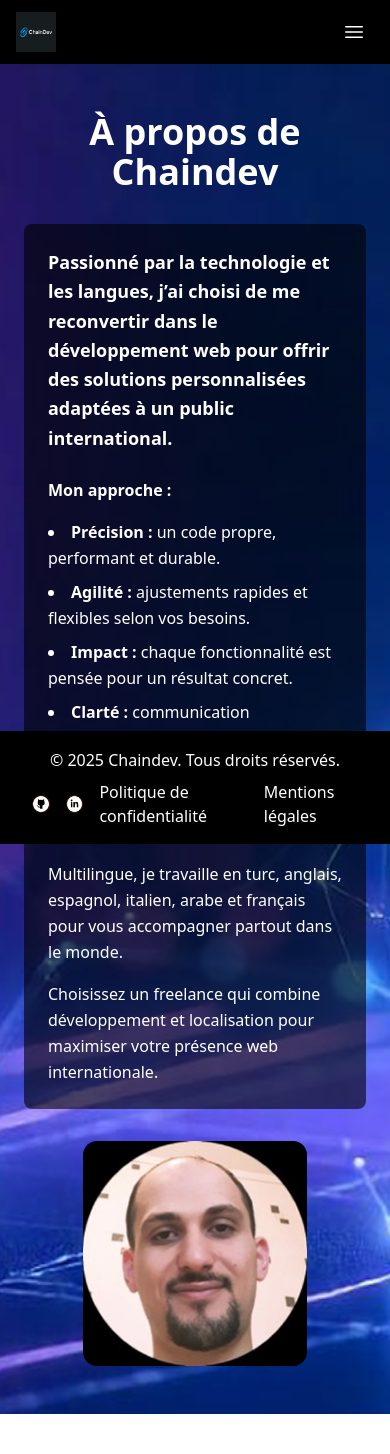
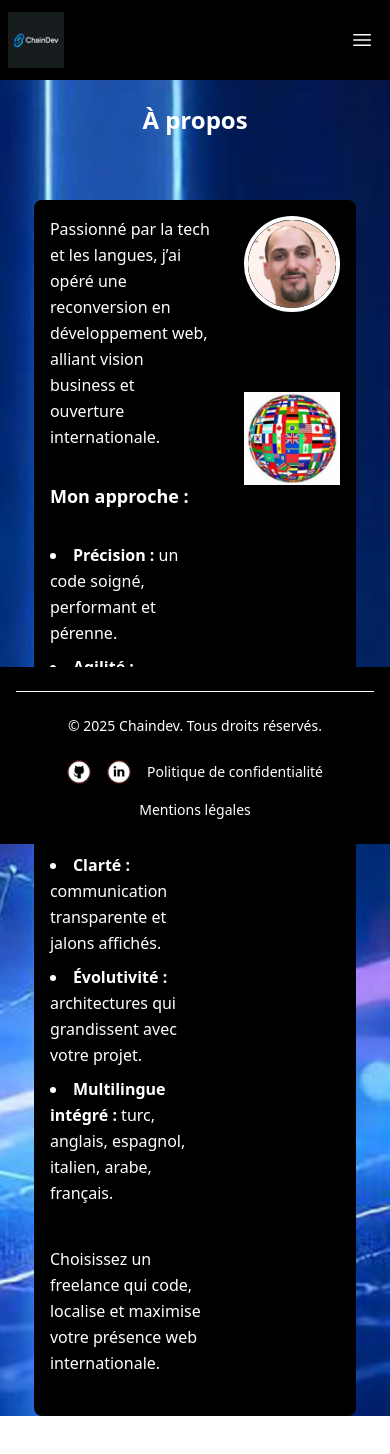
Before and after one commit to Seyfullah13/Chaindev, a React (Vite) app in the folder chaindev/: page /A-propos in a window 390 px wide. Shown: the top 1454 px of the page. Built offline with nearby package versions, Linux system fonts and the light colour scheme.

Commit message:
Add flag images and update CSS for responsive layout; Modify navbar to align logo to the left on desktop; Add CSS for images on mobile and tablet; Update footer to be fully responsive with elements aligned on the same line.

```diff
--- a/chaindev/src/Components/Footer.jsx
+++ b/chaindev/src/Components/Footer.jsx
@@ -8,45 +8,60 @@ const currentYear = new Date().getFullYear();
 
 export function FooterWithSocialLinks() {
   return (
-    <footer className="sticky bottom-0 w-full z-50 bg-black">
-      <div className="mx-auto w-full px-8">
-        <div className="flex w-full flex-col items-center justify-center border-t border-blue-gray-50 py-4">
+    <footer className="bg-black text-white w-full sticky bottom-0 z-50 ">
+      <div className="mx-auto w-full max-w-screen-xl px-4 py-6 sm:px-6 lg:px-8">
+        <div className="flex flex-col sm:flex-row items-center justify-between gap-6 border-t border-blue-gray-100 pt-6">
+          {/* Copyright */}
           <Typography
             variant="small"
-            className="text-center font-normal text-white"
+            className="text-center sm:text-left text-sm"
           >
             &copy; {currentYear} Chaindev. Tous droits réservés.
           </Typography>
-          <div className="flex items-center justify-center mt-2 space-x-4 text-white">
+
+          {/* Liens et icônes */}
+          <div className="flex flex-wrap items-center justify-center gap-4 text-sm">
+            {/* GitHub */}
             <a
               href="https://github.com/Seyfullah13"
               target="_blank"
               rel="noopener noreferrer"
+              aria-label="Lien vers GitHub"
+              className="transition-opacity hover:opacity-80"
             >
               <img
-                className="h-6 sm:h-8 md:h-10 lg:h-12 w-auto object-contain"
                 src={githubLogo}
                 alt="GitHub"
+                className="w-6 md:w-8 aspect-square object-contain"
               />
             </a>
+
+            {/* LinkedIn */}
             <a
               href="https://www.linkedin.com/in/seyfullah-ozdal"
               target="_blank"
               rel="noopener noreferrer"
+              aria-label="Lien vers LinkedIn"
+              className="transition-opacity hover:opacity-80"
             >
               <img
-                className="h-6 sm:h-8 md:h-10 lg:h-12 w-auto object-contain"
                 src={linkedinLogo}
                 alt="LinkedIn"
+                className="w-6 md:w-8 aspect-square object-contain"
               />
             </a>
+
+            {/* Liens internes */}
             <Link
               to="/politique-de-confidentialite"
-              className="hover:underline"
+              className="hover:underline transition-colors"
             >
               Politique de confidentialité
             </Link>
-            <Link to="/mentions-legales" className="hover:underline">
+            <Link
+              to="/mentions-legales"
+              className="hover:underline transition-colors"
+            >
               Mentions légales
             </Link>
           </div>
--- a/chaindev/src/Components/GlobalNav.jsx
+++ b/chaindev/src/Components/GlobalNav.jsx
@@ -52,17 +52,25 @@ export default function Navbar() {
   useClickOutside(langRef, () => setLangOpen(false));
 
   return (
-    <header className="bg-black text-white sticky top-0 z-50">
-      <div className="max-w-6xl mx-auto flex items-center justify-between px-4 py-3 lg:py-4">
-        {/* Logo */}
-        <Link to="/" className="flex items-center">
+    <header className="bg-black text-white sticky top-0 z-50 w-full">
+      <div className="flex items-center justify-between w-full px-2 lg:px-8 py-3 lg:py-4">
+        {/* Logo vraiment collé à gauche */}
+        <Link to="/" className="flex items-center mr-auto">
           <img
             src="chaindev.png"
             alt="logo chaindev"
-            className="h-10 sm:h-12 md:h-14 lg:h-16 xl:h-20"
+            className="
+              h-14 w-auto
+              sm:h-16
+              md:h-20
+              lg:h-16 xl:h-20
+              transition-all
+            "
           />
         </Link>
 
+        {/* Container centré pour la nav et le menu */}
+        <div className="flex-1 flex items-center justify-end max-w-6xl mx-auto">
           {/* Desktop nav */}
           <nav className="hidden lg:flex items-center space-x-8">
             {navLinks.map(({ label, href }) =>
@@ -135,6 +143,7 @@ export default function Navbar() {
             )}
           </button>
         </div>
+      </div>
 
       {/* Mobile menu */}
       {mobileOpen && (
--- a/chaindev/src/pages/About.jsx
+++ b/chaindev/src/pages/About.jsx
@@ -1,73 +1,97 @@
 import React from "react";
 import image from "../assets/images/Bacgroundimg.png";
 import profilImg from "../assets/images/profil-img.png";
+import flagsImg from "../assets/images/multilingue.png";
 
 function About() {
   return (
     <main
-      className="min-h-screen w-full bg-cover bg-center flex items-center justify-center px-6 py-12 md:py-24"
+      role="main"
+      aria-label="Présentation Chaindev - À propos"
+      className="relative w-full min-h-screen bg-cover bg-right-top flex flex-col items-center justify-start px-4 pt-6 sm:pt-8 md:pt-10"
       style={{ backgroundImage: `url(${image})` }}
-      aria-label="Présentation Chaindev - À propos"
     >
-      <div className="max-w-6xl w-full space-y-8">
-        {/* Titre hors encadré */}
-        <h1 className="text-4xl md:text-6xl font-bold text-white text-center">
-          À propos de Chaindev
+      {/* Titre principal */}
+      <h1
+        id="about-title"
+        className="text-center text-2xl sm:text-3xl md:text-5xl font-bold text-white mb-16"
+      >
+        À propos
       </h1>
 
-        <div className="flex flex-col md:flex-row items-center w-full gap-8">
-          {/* Encadré texte */}
-          <section className="flex-1 bg-black/60 rounded-lg p-6 text-white text-base md:text-lg leading-relaxed">
-            <header className="mb-6">
-              <p className="text-lg md:text-2xl font-semibold max-w-xl leading-relaxed">
-                Passionné par la technologie et les langues, j’ai choisi de me
-                reconvertir dans le développement web pour offrir des solutions
-                personnalisées adaptées à un public international.
+      <div className="max-w-[90%] mx-auto flex flex-col md:flex-row md:justify-between items-start gap-8">
+        {/* Colonne de gauche - texte + images mobile */}
+        <section
+          aria-labelledby="about-title"
+          className="flex-1 w-full bg-black bg-opacity-75 rounded-lg p-4 sm:p-6 flex flex-row md:flex-col gap-4 md:max-w-2xl items-start text-white"
+        >
+          <div className="flex-1 flex flex-col gap-4">
+            <p className="text-base md:text-lg leading-relaxed mb-4">
+              Passionné par la tech et les langues, j’ai opéré une reconversion
+              en développement web, alliant vision business et ouverture
+              internationale.
             </p>
-            </header>
 
-            <div>
-              <p className="font-semibold mb-4">Mon approche :</p>
-              <ul className="list-disc list-inside space-y-2">
+            <h2 className="font-semibold mb-4 text-lg">Mon approche :</h2>
+            <ul className="list-disc list-inside space-y-2 text-base md:text-lg leading-relaxed">
               <li>
-                  <strong>Précision :</strong> un code propre, performant et
-                  durable.
+                <strong>Précision :</strong> un code soigné, performant et
+                pérenne.
               </li>
               <li>
-                  <strong>Agilité :</strong> ajustements rapides et flexibles
-                  selon vos besoins.
+                <strong>Agilité :</strong> interactions courtes pour ajuster en
+                temps réel.
               </li>
               <li>
-                  <strong>Impact :</strong> chaque fonctionnalité est pensée
-                  pour un résultat concret.
+                <strong>Impact :</strong> chaque fonctionnalité vise un résultat
+                concret.
               </li>
               <li>
-                  <strong>Clarté :</strong> communication transparente avec des
-                  étapes bien définies.
+                <strong>Clarté :</strong> communication transparente et jalons
+                affichés.
               </li>
               <li>
-                  <strong>Évolutivité :</strong> une architecture qui grandit
+                <strong>Évolutivité :</strong> architectures qui grandissent
                 avec votre projet.
+              </li>
+              <li>
+                <strong>Multilingue intégré :</strong> turc, anglais, espagnol,
+                italien, arabe, français.
               </li>
             </ul>
 
-              <p className="mt-6">
-                Multilingue, je travaille en turc, anglais, espagnol, italien,
-                arabe et français pour vous accompagner partout dans le monde.
+            <p className="mt-6 text-base md:text-lg leading-relaxed mb-6">
+              Choisissez un freelance qui code, localise et maximise votre
+              présence web internationale.
             </p>
-              <p className="mt-4">
-                Choisissez un freelance qui combine développement et
-                localisation pour maximiser votre présence web internationale.
-              </p>
+          </div>
+
+          {/* Images mobile à droite du texte */}
+          <div className="flex flex-col items-center gap-20 ml-4 md:hidden">
+            <img
+              src={profilImg}
+              alt="Chaindev, développeur full-stack multilingue"
+              className="w-24 sm:w-32 h-auto rounded-full object-cover border-4 border-white"
+            />
+            <img
+              src={flagsImg}
+              alt="Icônes des langues : turc, anglais, espagnol, italien, arabe, français"
+              className="w-24 sm:w-32 h-auto object-contain"
+            />
           </div>
         </section>
 
-          {/* Image de profil */}
+        {/* Colonne de droite - images desktop/tablette */}
+        <div className="hidden md:flex flex-col items-center gap-24 lg:gap-32 mt-6 md:mt-0 md:ml-24 lg:ml-32 xl:ml-40">
           <img
             src={profilImg}
-            className="h-auto w-56 rounded-[5px]"
-            alt="Profile"
-            aria-label="Profile image"
+            alt="Chaindev, développeur full-stack multilingue"
+            className="w-32 sm:w-40 md:w-48 h-auto rounded-full object-cover border-4 border-white"
+          />
+          <img
+            src={flagsImg}
+            alt="Icônes des langues : turc, anglais, espagnol, italien, arabe, français"
+            className="w-28 sm:w-36 md:w-40 h-auto object-contain"
           />
         </div>
       </div>
```
Also changed, not shown: chaindev/src/pages/Home.jsx (+19 -11 lines). Lines whose indentation alone changed are shown as unchanged.
